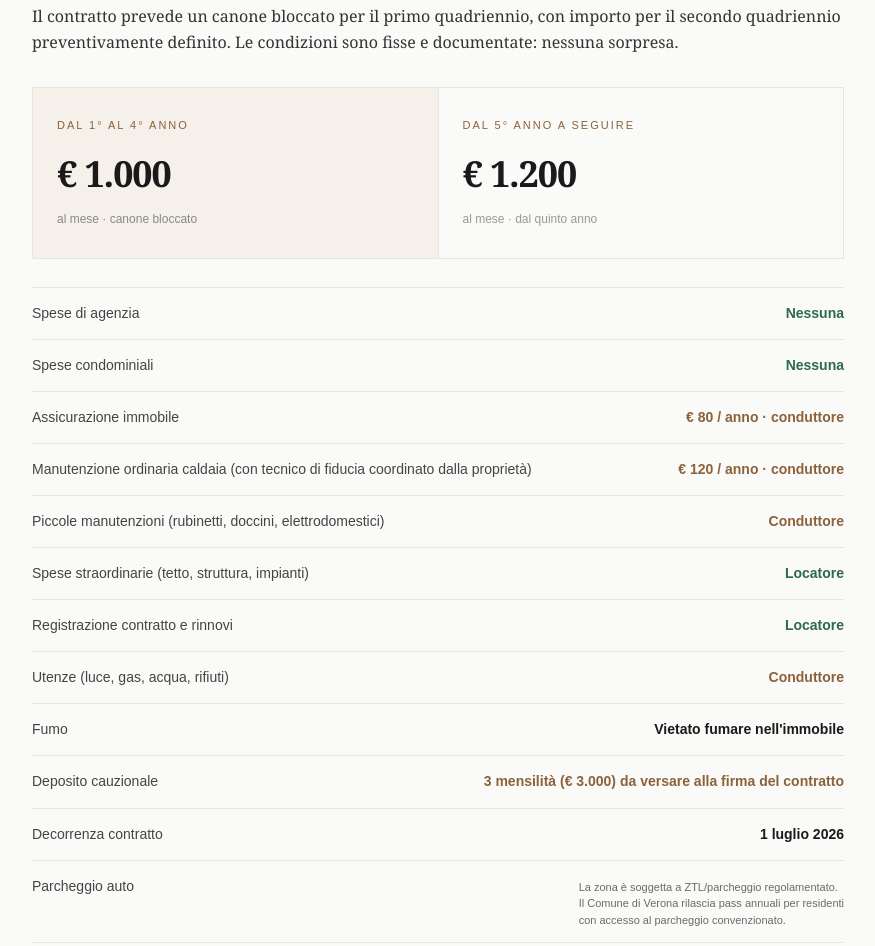
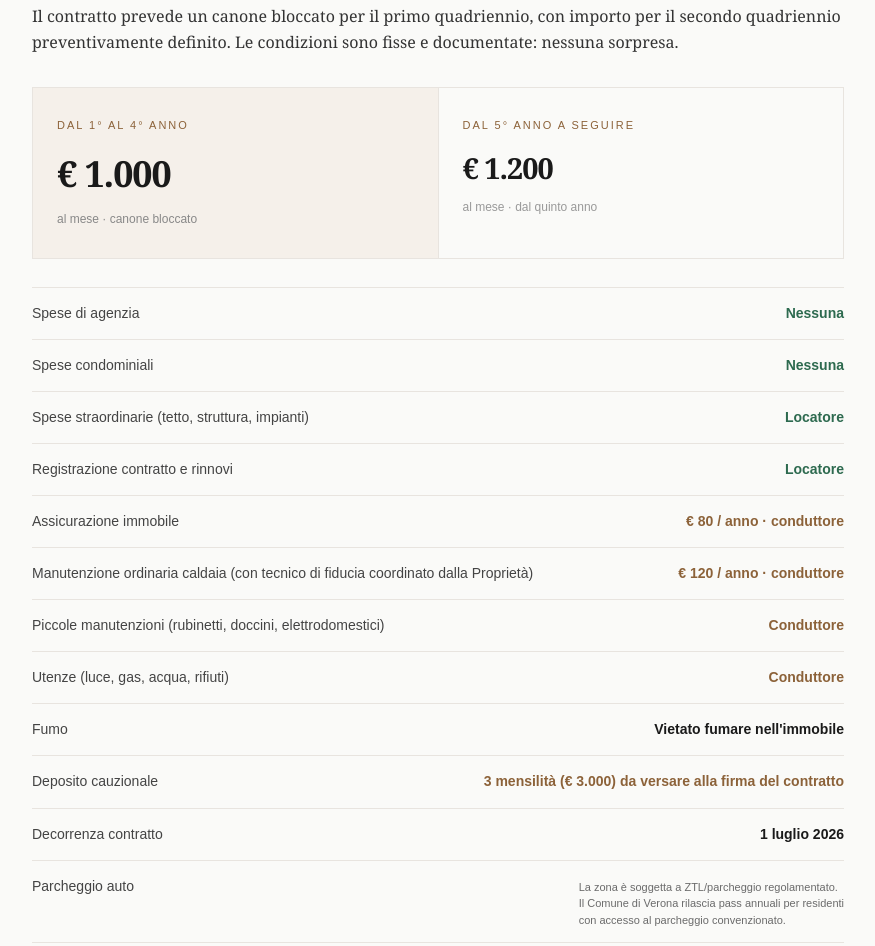
Before and after one commit to andreatosato-2026/tosato-montegrappa-inquilino, a plain HTML site: page index.html in a window 1280 px wide. Shown: the part 4821-5767 px from the top of the page, without its empty margins (202-1077 px from the left). Drawn offline with Linux system fonts and the light colour scheme.

Commit message:
Aggiorna landing page: oneri, canone, form note
- Sposta "Spese straordinarie" e "Registrazione contratto" (Locatore) subito dopo "Spese condominiali"
- Riduce font-size € 1.200 del 20% (36px → 29px)
- Corregge "proprietà" → "Proprietà" nella riga caldaia
- Aggiunge nota email di conferma sotto il testo intro del form

Co-Authored-By: Claude Sonnet 4.6 <noreply@anthropic.com>

```diff
--- a/index.html
+++ b/index.html
@@ -296,6 +296,7 @@
       letter-spacing: -1px;
     }
     .canone-box.primo .canone-importo { color: var(--nero); }
+    .canone-box:not(.primo) .canone-importo { font-size: 29px; }
     .canone-nota {
       font-family: 'Arial', sans-serif;
       font-size: 12px;
@@ -674,24 +675,24 @@
         <span class="onere-val verde">Nessuna</span>
       </div>
       <div class="onere-row">
-        <span class="onere-voce">Assicurazione immobile</span>
-        <span class="onere-val conduttore">€ 80 / anno &middot; conduttore</span>
-      </div>
-      <div class="onere-row">
-        <span class="onere-voce">Manutenzione ordinaria caldaia (con tecnico di fiducia coordinato dalla proprietà)</span>
-        <span class="onere-val conduttore">€ 120 / anno &middot; conduttore</span>
-      </div>
-      <div class="onere-row">
-        <span class="onere-voce">Piccole manutenzioni (rubinetti, doccini, elettrodomestici)</span>
-        <span class="onere-val conduttore">Conduttore</span>
-      </div>
-      <div class="onere-row">
         <span class="onere-voce">Spese straordinarie (tetto, struttura, impianti)</span>
         <span class="onere-val verde">Locatore</span>
       </div>
       <div class="onere-row">
         <span class="onere-voce">Registrazione contratto e rinnovi</span>
         <span class="onere-val verde">Locatore</span>
+      </div>
+      <div class="onere-row">
+        <span class="onere-voce">Assicurazione immobile</span>
+        <span class="onere-val conduttore">€ 80 / anno &middot; conduttore</span>
+      </div>
+      <div class="onere-row">
+        <span class="onere-voce">Manutenzione ordinaria caldaia (con tecnico di fiducia coordinato dalla Proprietà)</span>
+        <span class="onere-val conduttore">€ 120 / anno &middot; conduttore</span>
+      </div>
+      <div class="onere-row">
+        <span class="onere-voce">Piccole manutenzioni (rubinetti, doccini, elettrodomestici)</span>
+        <span class="onere-val conduttore">Conduttore</span>
       </div>
       <div class="onere-row">
         <span class="onere-voce">Utenze (luce, gas, acqua, rifiuti)</span>
@@ -868,7 +869,7 @@
 <div class="cta-section">
   <div class="container">
     <h2>Invia la tua candidatura</h2>
-    <p>Il form richiede circa 5 minuti.<br>Tieni pronti i file delle buste paga e del contratto di lavoro prima di iniziare.</p>
+    <p>Il form richiede circa 5 minuti.<br>Tieni pronti i file delle buste paga e del contratto di lavoro prima di iniziare.<br>Al termine della compilazione riceverà una email di conferma invio all'indirizzo email indicato.</p>
 
     <div style="max-width:520px; margin:0 auto 28px; text-align:left;">
       <label style="display:flex; align-items:flex-start; gap:12px; cursor:pointer; font-family:Arial,sans-serif; font-size:13px; color:#ccc; line-height:1.5;">
```
